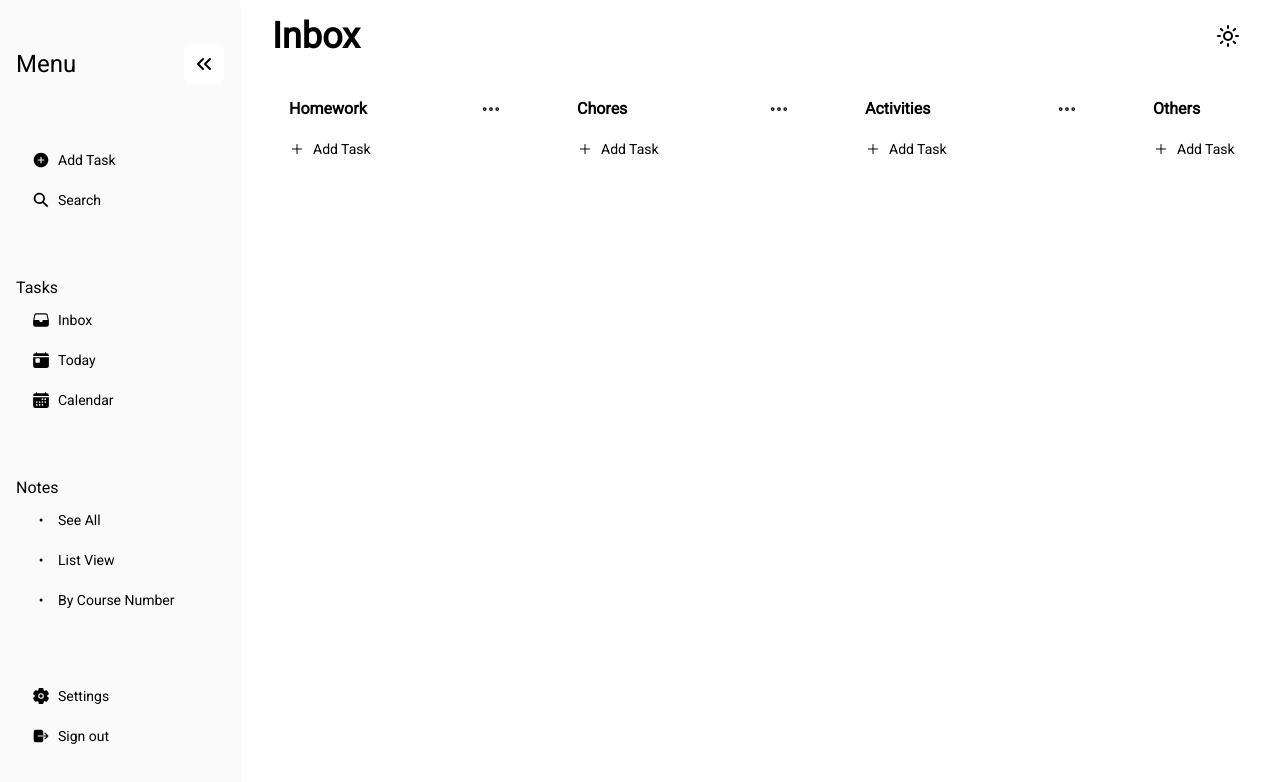
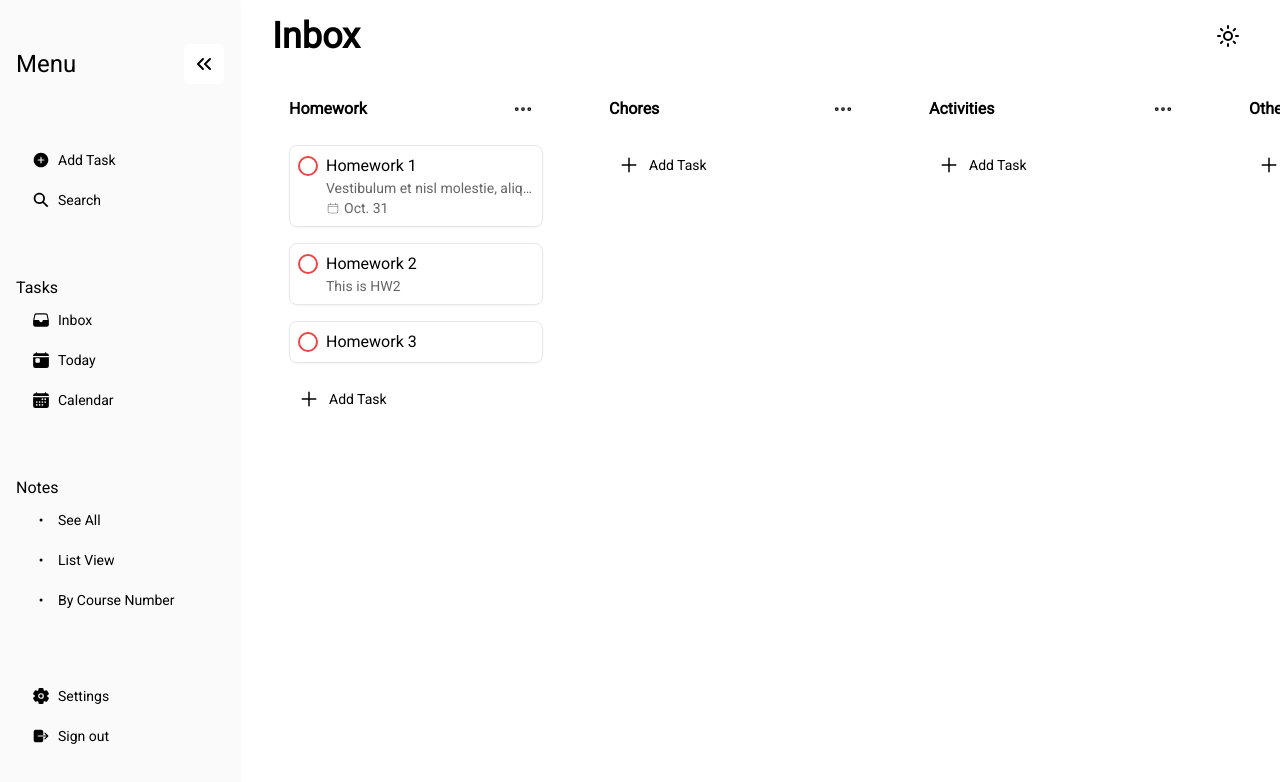
Before and after one commit to kahuiwong123/jotstream, a Next.js app: page /dashboard in a window 1280 px wide. Shown: the top 782 px of the page. Built offline with nearby package versions, Linux system fonts and the light colour scheme.

Commit message:
added layout for task cards

```diff
--- a/src/app/dashboard/layout.tsx
+++ b/src/app/dashboard/layout.tsx
@@ -1,7 +1,7 @@
 "use client";
 
 import { useState, createContext, useEffect } from "react";
-import SideNav from "@/components/sidenav";
+import SideNav from "@/components/sidenav/sidenav";
 import { ThemeToggle } from "@/components/theme/theme-toggle";
 import { useWindowSize } from "@/lib/useWindowSize";
 import { clsx } from "clsx";
--- a/src/app/dashboard/page.tsx
+++ b/src/app/dashboard/page.tsx
@@ -1,7 +1,7 @@
 "use client";
 import React, { useContext } from "react";
-import SectionCard from "@/components/sectioncard";
-import AddSectionBar from "@/components/add-section-bar";
+import SectionCard from "@/components/dashboard/section-card";
+import AddSectionBar from "@/components/dashboard/add-section-bar";
 import { SideNavContext } from "./layout";
 import { clsx } from "clsx";
 const Dashboard = () => {
@@ -17,8 +17,6 @@ const Dashboard = () => {
         <SectionCard name="Chores" />
         <SectionCard name="Activities" />
         <SectionCard name="Others" />
-        <SectionCard name="Others" />
-        <SectionCard name="Others" />
         <AddSectionBar />
       </div>
     </div>
--- a/src/components/add-section-bar.tsx
+++ b/src/components/dashboard/add-section-bar.tsx
@@ -1,6 +1,6 @@
 import React from "react";
 import { MdOutlineAddToPhotos } from "react-icons/md";
-import { Button } from "./ui/button";
+import { Button } from "../ui/button";
 const AddSectionBar = () => {
   return (
     <Button variant="ghost" className="mt-4 border border-light-grey shadow-lg">
--- /dev/null
+++ b/src/components/dashboard/section-card.tsx
@@ -0,0 +1,55 @@
+"use client";
+
+import React from "react";
+import { IoEllipsisHorizontalOutline } from "react-icons/io5";
+import { Button } from "../ui/button";
+import { IoAdd } from "react-icons/io5";
+import TaskCard from "./task-card";
+import { stringToDate } from "@/lib/date";
+import { TooltipItem } from "../ui/tooltip-item";
+const SectionCard = ({ name }: { name: string }) => {
+  const sectionCardEllipsis = <Button
+  variant="outline"
+  size="icon"
+  className="border-none dark:bg-dark-main"
+>
+  <IoEllipsisHorizontalOutline className="h-5 w-5" />
+</Button>
+
+  const task1 = {
+    section: "Homework",
+    title: "Homework 1",
+    description: "Vestibulum et nisl molestie, aliquet urna eu, dictum libero. Vestibulum maximus ornare lorem, a malesuada ligula placerat sit amet. Nullam tincidunt porta mollis. Nulla lobortis leo ut tellus sagittis malesuada. Integer laoreet purus arcu, eget ornare turpis auctor a. Orci varius natoque penatibus et magnis dis parturient montes, nascetur ridiculus mus. Nullam fringilla enim et ornare posuere. Morbi diam velit, maximus quis elit id, dignissim sagittis sapien. Nulla egestas, ex vel ornare tincidunt, tortor nulla consequat urna, ac rhoncus ex turpis sed purus. Duis massa lorem, hendrerit sed maximus vitae, bibendum et urna. Donec blandit, mauris finibus tincidunt facilisis, tellus odio euismod metus, nec interdum sem erat sit amet mauris. Aenean lorem purus, aliquam id sollicitudin id, auctor eget lorem.",
+    priority: 1,
+    dueDate: stringToDate("10-31-2024")
+  }
+
+  const task2 = {
+    section: "Homework",
+    title: "Homework 2",
+    description: "This is HW2",
+    priority: 2
+  }
+
+  const task3 = {
+    section: "Homework",
+    title: "Homework 3"
+  }
+  return (
+    <section className="flex w-72 flex-col gap-4 rounded-md border border-transparent p-4 hover:shadow-lg dark:hover:border-light-grey-hover">
+      <div className="flex items-center justify-between">
+        <h2 className="font-semibold">{name}</h2>
+        <TooltipItem tooltipTrigger={sectionCardEllipsis} tooltipString="Section actions"/>
+      </div>
+      {name == "Homework" && <TaskCard task={task1}/>}
+      {name == "Homework" && <TaskCard task={task2}/>}
+      {name == "Homework" && <TaskCard task={task3}/>}
+      <Button variant="ghost" className="flex justify-start gap-2 px-2">
+        <IoAdd className="h-6 w-6" />
+        <p>Add Task</p>
+      </Button>
+    </section>
+  );
+};
+
+export default SectionCard;
--- /dev/null
+++ b/src/components/dashboard/task-card-dropdown.tsx
@@ -0,0 +1,7 @@
+import React from 'react'
+
+export const TaskCardDropDown = () => {
+  return (
+    <div>task-card-dropdown</div>
+  )
+}
--- /dev/null
+++ b/src/components/dashboard/task-card.tsx
@@ -0,0 +1,61 @@
+import React from "react";
+import { CiCalendar } from "react-icons/ci";
+import { getMonthDayFromDate } from "@/lib/date";
+import { FaCheck } from "react-icons/fa6";
+import { IoIosMore } from "react-icons/io";
+import { Button } from "../ui/button";
+import { TooltipItem } from "../ui/tooltip-item";
+type TaskProp = {
+  section: string;
+  title: string;
+  description?: string;
+  priority?: number;
+  dueDate?: Date | null;
+};
+
+const TaskCard = ({ task }: { task: TaskProp }) => {
+  const taskCardEllipsis = (
+    <Button
+      variant="ghost"
+      size="icon"
+      className="h-fit w-fit opacity-0 group-hover:opacity-100"
+    >
+      <IoIosMore className="h-6 w-6" />
+    </Button>
+  );
+
+  return (
+    <div className="transtion-all group flex w-full max-w-full items-start gap-2 rounded-lg border border-gray-200 p-2 shadow-sm hover:border-gray-300 hover:shadow-md">
+      <Button
+        variant="ghost"
+        size="icon"
+        className="group mt-0.5 h-fit w-fit rounded-full border-2 border-red-500 bg-transparent"
+      >
+        <FaCheck className="h-4 w-4 rounded-full border border-transparent text-red-500 opacity-0 transition-opacity duration-200 hover:opacity-100" />
+      </Button>
+      <div className="flex flex-1 flex-col justify-center overflow-hidden">
+        <div className="flex items-center justify-between">
+          <h3>{task.title}</h3>
+          <TooltipItem
+            tooltipTrigger={taskCardEllipsis}
+            tooltipString="Task actions"
+          />
+        </div>
+        <p className="truncate text-sm text-text-grey">{task.description}</p>
+        <div className="flex">
+          {task.dueDate && (
+            <Button
+              variant="ghost"
+              className="flex h-fit items-center gap-1 p-0 text-sm text-text-grey"
+            >
+              <CiCalendar />
+              {getMonthDayFromDate(task.dueDate)}
+            </Button>
+          )}
+        </div>
+      </div>
+    </div>
+  );
+};
+
+export default TaskCard;
--- a/src/components/sectioncard.tsx
+++ /dev/null
@@ -1,24 +0,0 @@
-"use client";
-
-import React from "react";
-import { IoEllipsisHorizontalOutline } from "react-icons/io5";
-import { Button } from "./ui/button";
-import { IoAdd } from "react-icons/io5";
-const SectionCard = ({ name }: { name: string }) => {
-  return (
-    <section className="flex w-64 flex-col rounded-md border border-transparent p-4 hover:shadow-lg dark:hover:border-light-grey-hover">
-      <div className="flex items-center justify-between">
-        <h2 className="font-semibold">{name}</h2>
-        <Button variant="outline" size="icon" className="border-none dark:bg-dark-main">
-          <IoEllipsisHorizontalOutline className="h-5 w-5" />
-        </Button>
-      </div>
-      <Button variant="ghost" className="flex justify-start gap-2 px-0">
-        <IoAdd className="h-4 w-4" />
-        <p>Add Task</p>
-      </Button>
-    </section>
-  );
-};
-
-export default SectionCard;
--- a/src/components/ui/sidenav-button.tsx
+++ b/src/components/sidenav/sidenav-button.tsx
@@ -1,6 +1,6 @@
 import React, { FC, useContext, useState } from "react";
 import { SideNavContext } from "@/app/dashboard/layout";
-import { Button } from "./button";
+import { Button } from "../ui/button";
 import {
   Tooltip,
   TooltipContent,
--- a/src/components/sidenav.tsx
+++ b/src/components/sidenav/sidenav.tsx
@@ -11,14 +11,25 @@ import {
   IoSettings,
   IoLogOut,
 } from "react-icons/io5";
-import { Button } from "./ui/button";
+import { Button } from "../ui/button";
 import { LuDot } from "react-icons/lu";
 import { FiChevronsLeft, FiChevronRight } from "react-icons/fi";
-import SideNavButton from "./ui/sidenav-button";
+import SideNavButton from "./sidenav-button";
 import { SideNavContext } from "@/app/dashboard/layout";
-
+import { TooltipItem } from "../ui/tooltip-item";
 const SideNav = ({ toggleSideNav }: { toggleSideNav: () => void }) => {
   const { collapsed } = useContext(SideNavContext);
+
+  const sidenavToggleButton = (
+    <Button
+      variant="outline"
+      size="icon"
+      className={clsx("transform border-none text-2xl dark:bg-dark-side")}
+      onClick={toggleSideNav}
+    >
+      {collapsed ? <FiChevronRight /> : <FiChevronsLeft />}
+    </Button>
+  );
 
   return (
     <aside
@@ -38,14 +49,10 @@ const SideNav = ({ toggleSideNav }: { toggleSideNav: () => void }) => {
         >
           Menu
         </h1>
-        <Button
-          variant="outline"
-          size="icon"
-          className={clsx("transform border-none text-2xl dark:bg-dark-side")}
-          onClick={toggleSideNav}
-        >
-          {collapsed ? <FiChevronRight /> : <FiChevronsLeft />}
-        </Button>
+        <TooltipItem
+          tooltipTrigger={sidenavToggleButton}
+          tooltipString={`${collapsed ? "Open" : "Close"} sidebar`}
+        />
       </section>
       <section>
         <SideNavButton icon={IoAddCircle} label="Add Task" />
--- /dev/null
+++ b/src/components/ui/tooltip-item.tsx
@@ -0,0 +1,24 @@
+import {
+  Tooltip,
+  TooltipContent,
+  TooltipProvider,
+  TooltipTrigger,
+} from "@/components/ui/tooltip";
+
+type tooltipProps = {
+  tooltipTrigger: React.ReactNode;
+  tooltipString: string;
+};
+
+export function TooltipItem({ tooltipTrigger, tooltipString }: tooltipProps) {
+  return (
+    <TooltipProvider>
+      <Tooltip>
+        <TooltipTrigger asChild>{tooltipTrigger}</TooltipTrigger>
+        <TooltipContent>
+          <p>{tooltipString}</p>
+        </TooltipContent>
+      </Tooltip>
+    </TooltipProvider>
+  );
+}
--- /dev/null
+++ b/src/lib/date.ts
@@ -0,0 +1,44 @@
+const stringToDate = (dateString: string): Date | null => {
+  const regex = /^\d{2}-\d{2}-\d{4}$/;
+  if (!regex.test(dateString)) {
+    return null;
+  }
+
+  const [month, day, year] = dateString.split("-").map(Number);
+
+  const date = new Date(year, month - 1, day);
+
+  if (
+    date.getFullYear() !== year ||
+    date.getMonth() !== month - 1 ||
+    date.getDate() !== day
+  ) {
+    return null;
+  }
+
+  return date;
+};
+
+const getMonthDayFromDate = (date: Date): string => {
+  const monthNames = [
+    "Jan.",
+    "Feb.",
+    "Mar.",
+    "Apr.",
+    "May",
+    "Jun.",
+    "Jul.",
+    "Aug.",
+    "Sep.",
+    "Oct.",
+    "Nov.",
+    "Dec.",
+  ];
+
+  const month = monthNames[date.getMonth()];
+  const day = date.getDate();
+
+  return `${month} ${day}`;
+};
+
+export { stringToDate, getMonthDayFromDate };
--- a/tailwind.config.ts
+++ b/tailwind.config.ts
@@ -26,7 +26,8 @@ const config: Config = {
         "dark-side": "#262626",
         "dark-main": "#1E1E1E",
         "white-main": "#FFFFFF",
-        "blue-accent": "#00B8FF"
+        "blue-accent": "#00B8FF",
+        "text-grey": "#666666"
       },
     },
   },
```
